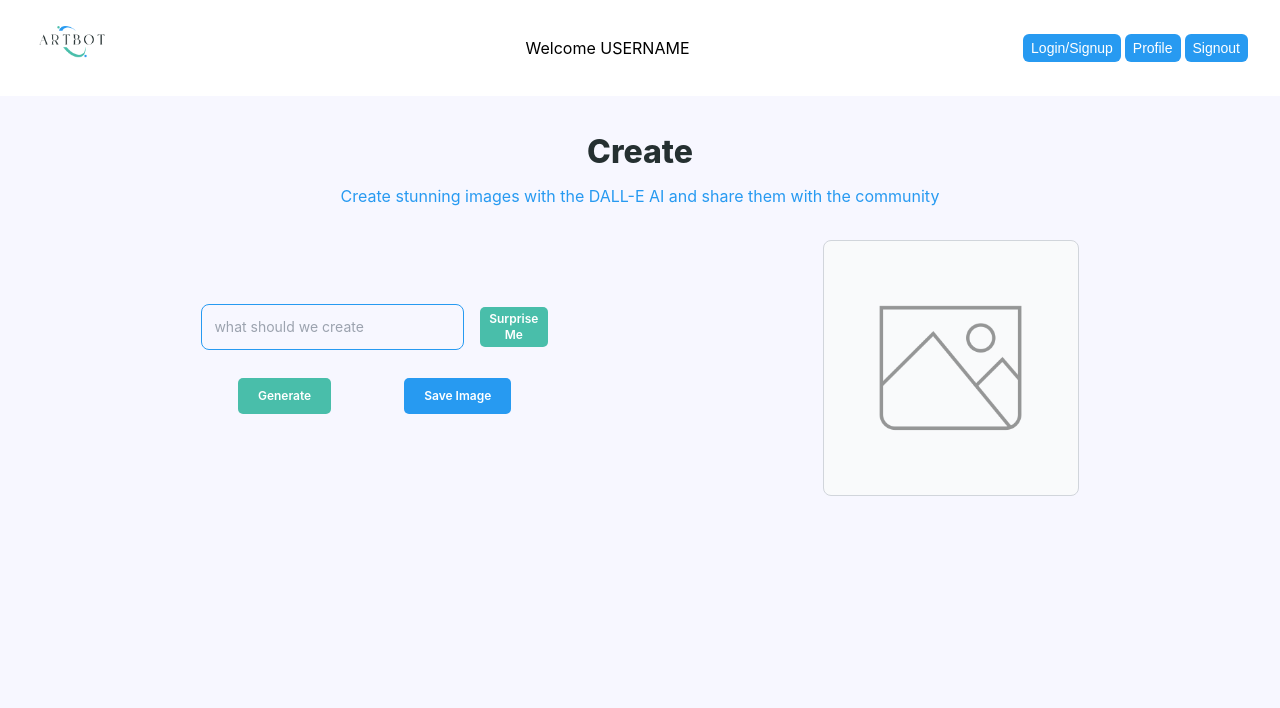
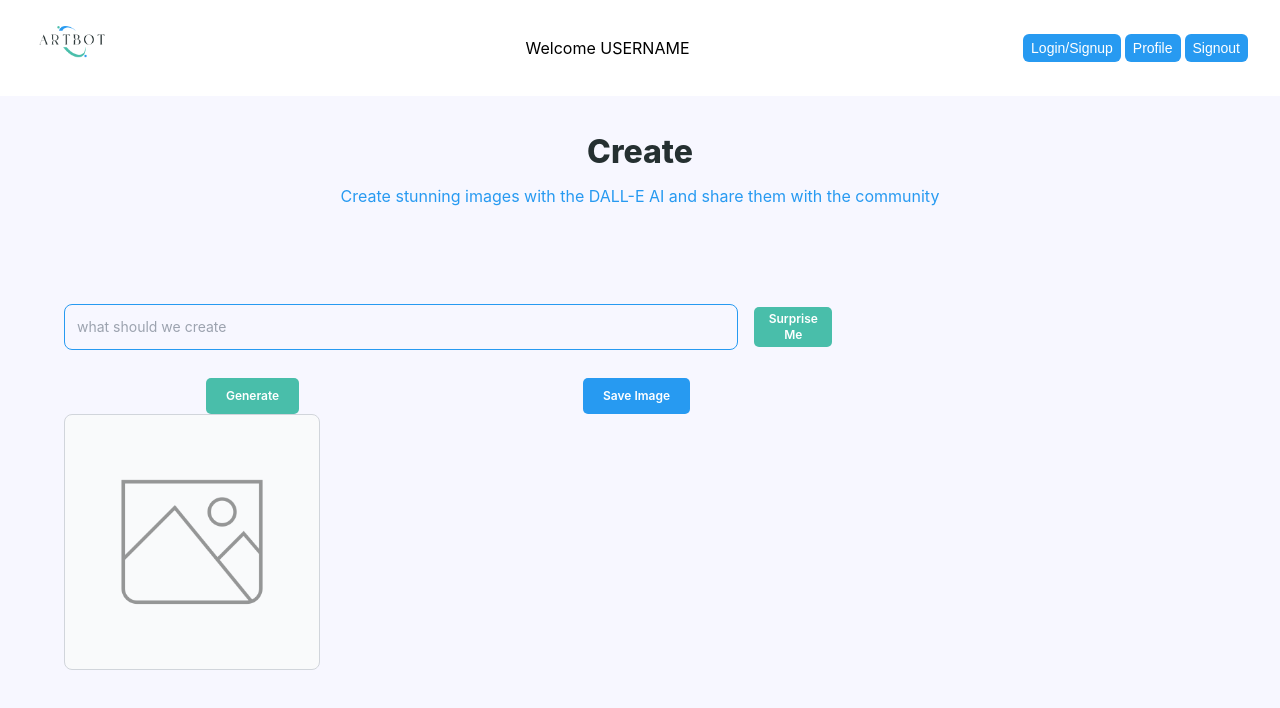
Before and after one commit to Thedanbrown/artbot-ai, a React (Create React App) app in the folder client/: page /profile in a window 1280 px wide. Shown: the top 708 px of the page. Built offline with nearby package versions, Linux system fonts and the light colour scheme; a web font is replaced by a local one.

Commit message:
responsiveness

```diff
--- a/client/src/pages/Profile.jsx
+++ b/client/src/pages/Profile.jsx
@@ -24,7 +24,7 @@ const Profile = () => {
                 <h2 className='font-extrabold text-[#253031] text-[32px]'>Create</h2>
                 <p className='mt-2 text-[#279af1] text-[16px]'>Create stunning images with the DALL-E AI and share them with the community</p>
             </div>
-            <div className='flex justify-around align-center px-8 py-8'>
+            <div className='flex justify-around align-center px-8 py-8 sm:flex-col md:flex-col'>
                 <form className='mt-16 max-w-3xl' onSubmit={handleSubmit}>
                     <div className='flex flex-col gap-5'>
                         <FormField
@@ -37,8 +37,6 @@ const Profile = () => {
                         isSurpriseMe
                         handleSurpriseMe={handleSurpriseMe}
                         />
-
-
                     </div>
                     <div className='flex justify-around align-center'>
                         <div className='mt-5 flex gap-5'>
@@ -50,7 +48,6 @@ const Profile = () => {
                             <button type='submit' className='font-semibold text-xs bg-[#279af1] text-white py-2.5 px-5 rounded-[5px] w-full sm:w-auto text-center'>Save Image</button>
                         </div>
                     </div>
-
                 </form>
                 <div className='relative bg-gray-50 border border-gray-300 text-black text-sm rounded-lg focus:ring-[#4392f1]-500 focus:border-[#4392f1]-500 w-64 p-3 h-64 flex justify-center items=center'>
                     {form.photo ? (
@@ -58,7 +55,6 @@ const Profile = () => {
                     ): (
                         <img src='/preview.png' alt='preview' className='w-9/12 h-9/12 object-contain opacity-40' />
                     )}
-
                         {generatingImg && (
                             <div className='absolute inset-0 z-0 flex justify-center items-center bg-[rgba(0,0,0,0.5)] rounded-lg'>
                                 <Loader />
@@ -66,7 +62,6 @@ const Profile = () => {
                     )}
                     </div>
             </div>
-
         </section>
     )
 }
```
Lines whose indentation alone changed are shown as unchanged.
